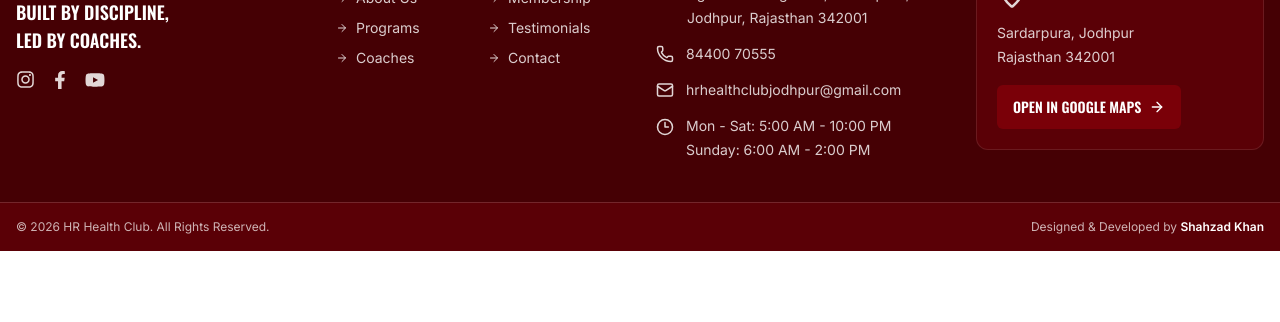
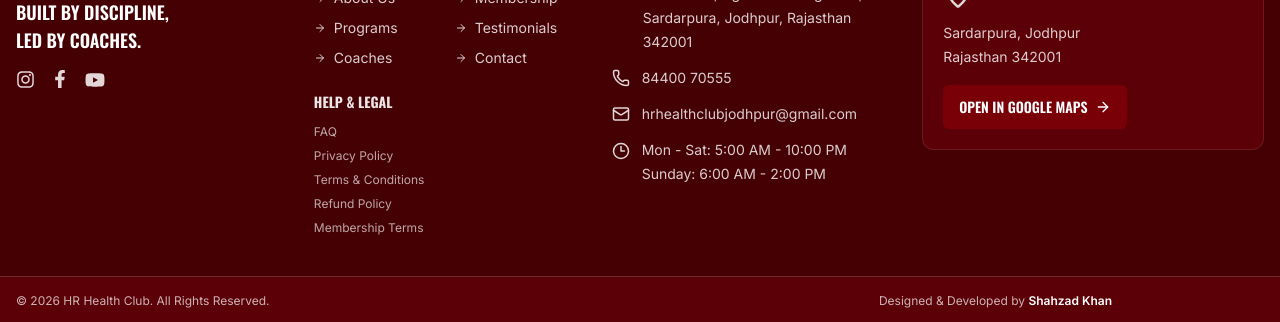
Before and after one commit to Shahzadkhanks19/hrhealthclub, a Next.js app: page / in a window 1280 px wide. Shown: the part 3659-3981 px from the top of the page. Before the commit the page ends 3910 px from the top, so only its background shows below. Built offline with nearby package versions, Linux system fonts and the light colour scheme.

Commit message:
feat: add FAQ and legal links to footer

```diff
--- a/components/site-footer.tsx
+++ b/components/site-footer.tsx
@@ -3,20 +3,35 @@
 import { FaFacebookF, FaInstagram, FaYoutube } from "react-icons/fa";
 
 const links = [["Home", "#home"], ["Gallery", "#gallery"], ["About Us", "#about"], ["Membership", "#membership"], ["Programs", "#programs"], ["Testimonials", "#testimonials"], ["Coaches", "#coaches"], ["Contact", "#contact"]] as const;
+const supportLinks = [["FAQ", "/faq"], ["Privacy Policy", "/privacy-policy"], ["Terms & Conditions", "/terms-and-conditions"], ["Refund Policy", "/refund-policy"], ["Membership Terms", "/membership-terms"]] as const;
 
 export function SiteFooter() {
   return (
     <footer id="contact" className="bg-[#450004] text-white">
-      <div className="mx-auto grid w-[min(1280px,calc(100%-2rem))] gap-8 py-10 md:grid-cols-2 xl:grid-cols-4">
+      <div className="mx-auto grid w-[min(1280px,calc(100%-2rem))] gap-8 py-10 md:grid-cols-2 xl:grid-cols-[1.05fr_1.05fr_1.1fr_1.35fr]">
         <div>
-          <div className="inline-flex rounded-lg bg-white px-4 py-3"><Image src="/images/brand-logo.svg" width={167} height={48} alt="HR Health Club logo" className="h-11 w-auto" /></div>
+          <div className="inline-flex rounded-lg bg-white px-4 py-3">
+            <Image src="/images/brand-logo.svg" width={167} height={48} alt="HR Health Club logo" className="h-11 w-auto" />
+          </div>
           <p className="mt-4 font-[family-name:var(--font-display)] text-lg font-semibold uppercase leading-7">BUILT BY DISCIPLINE,<br />LED BY COACHES.</p>
-          <div className="mt-4 flex items-center gap-4 text-[#E2D6D6]"><a href="#gallery" aria-label="Instagram" className="hover:text-white"><FaInstagram size={19} /></a><a href="#contact" aria-label="Facebook" className="hover:text-white"><FaFacebookF size={18} /></a><a href="#gallery" aria-label="YouTube" className="hover:text-white"><FaYoutube size={20} /></a></div>
+          <div className="mt-4 flex gap-4 text-[#E2D6D6]">
+            <a href="#gallery" aria-label="Instagram" className="transition hover:text-white"><FaInstagram size={19} /></a>
+            <a href="#contact" aria-label="Facebook" className="transition hover:text-white"><FaFacebookF size={18} /></a>
+            <a href="#gallery" aria-label="YouTube" className="transition hover:text-white"><FaYoutube size={20} /></a>
+          </div>
         </div>
+
         <div>
           <h3 className="font-[family-name:var(--font-display)] text-lg font-bold uppercase">QUICK LINKS</h3>
-          <nav className="mt-4 grid grid-cols-2 gap-x-4 gap-y-2.5 text-sm text-white/80">{links.map(([label, href]) => <a key={label} href={href} className="flex items-center gap-2 transition hover:text-white"><ArrowRight size={12} className="text-[#E2D6D6]" />{label}</a>)}</nav>
+          <nav className="mt-4 grid grid-cols-2 gap-x-4 gap-y-2.5 text-sm text-white/80">
+            {links.map(([label, href]) => <a key={label} href={href} className="flex items-center gap-2 transition hover:text-white"><ArrowRight size={12} className="text-[#E2D6D6]" />{label}</a>)}
+          </nav>
+          <h3 className="mt-6 font-[family-name:var(--font-display)] text-sm font-bold uppercase text-white/90">HELP &amp; LEGAL</h3>
+          <nav className="mt-3 grid gap-2 text-xs text-white/65">
+            {supportLinks.map(([label, href]) => <a key={label} href={href} className="transition hover:text-white">{label}</a>)}
+          </nav>
         </div>
+
         <div>
           <h3 className="font-[family-name:var(--font-display)] text-lg font-bold uppercase">CONTACT US</h3>
           <div className="mt-4 grid gap-3 text-sm leading-6 text-white/80">
@@ -26,12 +41,26 @@
             <div className="flex gap-3"><Clock3 size={18} className="mt-1 shrink-0 text-[#E2D6D6]" /><span>Mon - Sat: 5:00 AM - 10:00 PM<br />Sunday: 6:00 AM - 2:00 PM</span></div>
           </div>
         </div>
+
         <div>
           <h3 className="font-[family-name:var(--font-display)] text-lg font-bold uppercase">GET DIRECTIONS</h3>
-          <div className="mt-4 rounded-xl border border-white/10 bg-[#5A0006] p-5"><MapPin size={30} className="text-[#E2D6D6]" /><p className="mt-3 text-sm leading-6 text-white/80">Sardarpura, Jodhpur<br />Rajasthan 342001</p><a href="https://www.google.com/maps/search/?api=1&query=HR+Health+Club+Jodhpur" target="_blank" rel="noreferrer" className="mt-4 inline-flex items-center gap-2 rounded-md bg-[#7A0008] px-4 py-3 font-[family-name:var(--font-display)] text-sm font-semibold text-white transition hover:bg-white hover:text-[#7A0008]">OPEN IN GOOGLE MAPS <ArrowRight size={16} /></a></div>
+          <div className="mt-4 rounded-xl border border-white/10 bg-[#5A0006] p-5">
+            <MapPin size={30} className="text-[#E2D6D6]" />
+            <p className="mt-3 text-sm leading-6 text-white/80">Sardarpura, Jodhpur<br />Rajasthan 342001</p>
+            <a href="https://www.google.com/maps/search/?api=1&query=HR+Health+Club+Jodhpur" target="_blank" rel="noreferrer" className="mt-4 inline-flex items-center gap-2 rounded-md bg-[#7A0008] px-4 py-3 font-[family-name:var(--font-display)] text-sm font-semibold text-white transition hover:bg-white hover:text-[#7A0008]">OPEN IN GOOGLE MAPS <ArrowRight size={16} /></a>
+          </div>
         </div>
       </div>
-      <div className="border-t border-white/15 bg-[#5A0006]"><div className="mx-auto flex w-[min(1280px,calc(100%-2rem))] flex-col items-center justify-between gap-2 py-4 text-center text-xs text-white/70 sm:flex-row sm:text-left"><span>© 2026 HR Health Club. All Rights Reserved.</span><span>Designed &amp; Developed by <a href="https://builtbyshahzad.vercel.app" target="_blank" rel="noopener noreferrer" className="font-semibold text-white transition hover:text-[#E2D6D6] hover:underline">Shahzad Khan</a></span></div></div>
+
+      <div className="border-t border-white/15 bg-[#5A0006]">
+        <div className="mx-auto flex w-[min(1280px,calc(100%-2rem))] flex-col items-center gap-2 py-4 pr-20 text-center text-xs text-white/70 sm:flex-row sm:justify-between sm:text-left lg:pr-24">
+          <span>© 2026 HR Health Club. All Rights Reserved.</span>
+          <span className="sm:mr-10 lg:mr-14">
+            Designed &amp; Developed by{" "}
+            <a href="https://builtbyshahzad.vercel.app" target="_blank" rel="noopener noreferrer" className="font-semibold text-white transition hover:text-[#E2D6D6] hover:underline">Shahzad Khan</a>
+          </span>
+        </div>
+      </div>
     </footer>
   );
 }
```
